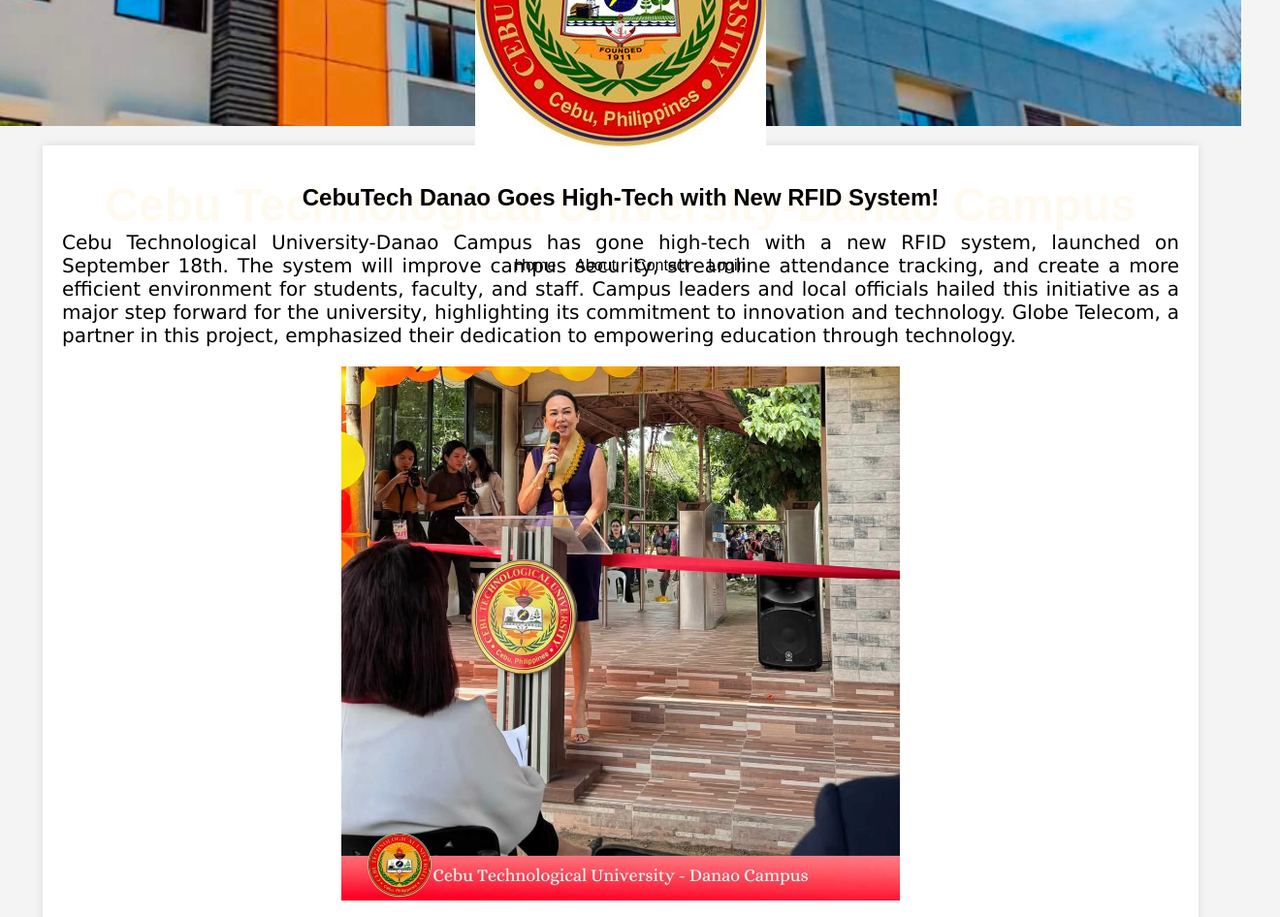
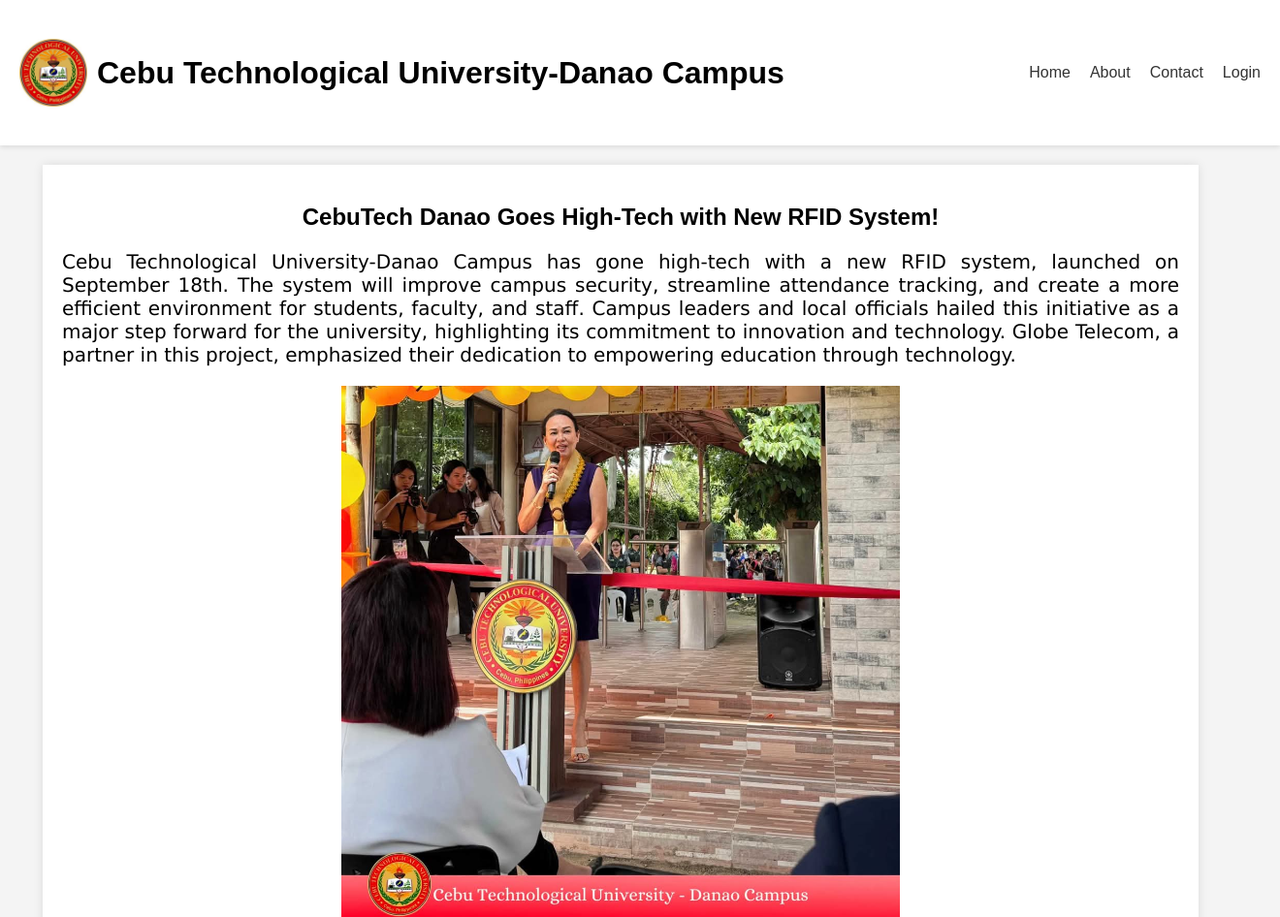
Before and after one commit to zybelle-dugho/canteen-gate, a plain HTML site: page index.html in a window 1280 px wide. Shown: the top 946 px of the page at 97% size, 1320 px wide, since content can reach past the window. Drawn offline with Linux system fonts and the light colour scheme.

Commit message:
Update style.css

```diff
--- a/style.css
+++ b/style.css
@@ -7,30 +7,46 @@ body {
         }
 
 header {
-            color: #000;
-            padding: 20px;
-            text-align: center;
-            justify-content: center;
-            background-image: url("background.png");
-            background-size: cover;
-            background-position: center;
-            height: 90px;
-            color: floralwhite;
-            text-align: center;
-            display: flex;
-            flex-direction: column;
-            justify-content: center;
-            align-items: center;
-            padding: 20px;
+    background-color: #fff; /* Added background color for better visual separation */
+    padding: 20px;
+    width: 100%;
+    display: flex;
+    justify-content: space-between; /* Distribute logo and nav evenly */
+    align-items: center; /* Vertically align logo and nav */
+    box-shadow: 0 2px 5px rgba(0, 0, 0, 0.1); /* Added a subtle shadow */
 }
 
-header h1 {
-            font-size: 3em;
-            margin-bottom: 10px;
+.logo {
+    display: flex;
+    align-items: center;
 }
 
-header p {
-            font-size: 1.5em;
+.logo-image {  /* Style for the image */
+    width: 70px;  /* Adjust as needed */
+    height: 70px; /* Adjust as needed */
+    margin-right: 10px; /* Adjust as needed */
+}
+
+.logo h1 {
+    font-size: 2.0em;
+    font-weight: bold;
+    color: #000;
+}
+
+nav ul {
+    list-style: none;
+    margin: 0;
+    padding: 0;
+    display: flex;
+}
+
+nav li {
+    margin-left: 20px; /* Added margin for spacing between nav items */
+}
+
+nav a {
+    text-decoration: none;
+    color: #333; /* Changed color for better contrast */
 }
 
 main {
@@ -41,28 +57,11 @@ main {
             padding: 0.5rem;
             background-color: rgba(128, 128, 128, 0.5);
             text-align: center;
+
             border-radius: 5px;
             box-shadow: 0 2px 4px rgba(0, 0, 0, 0.1);
 }
 
-nav ul {
-
-            list-style: none;
-            margin: 10;
-            padding: 10;
-            display: flex;
-            justify-content: center;
-}
-
-nav li {
-            margin-right: 20px;
-}
-
-nav a {
-            text-decoration: none;
-            color: black;
-            text-align: center;
-}
 
 .article-container {
             width: 90%;
```
